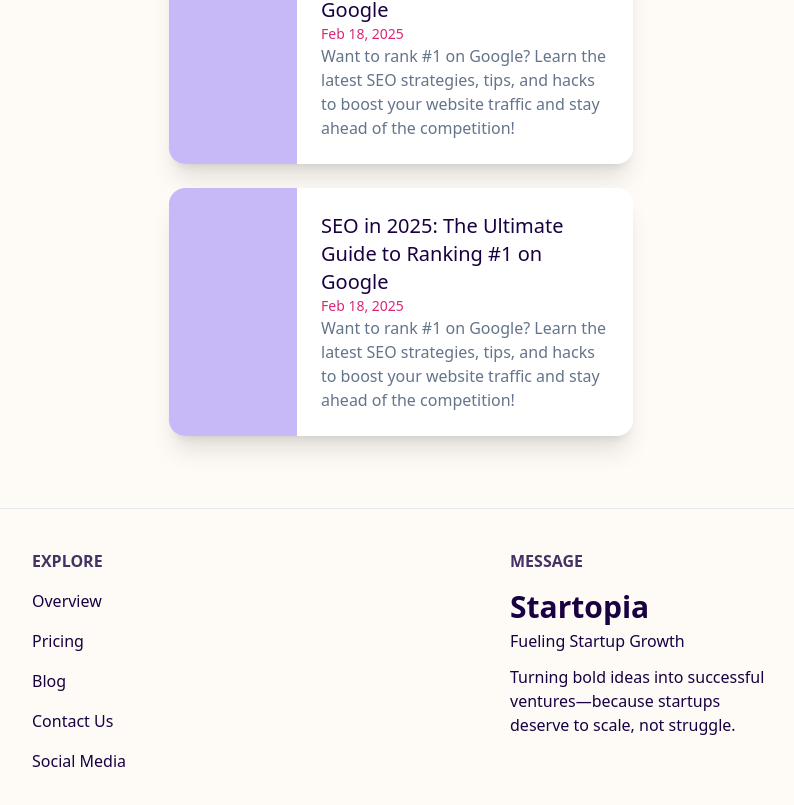
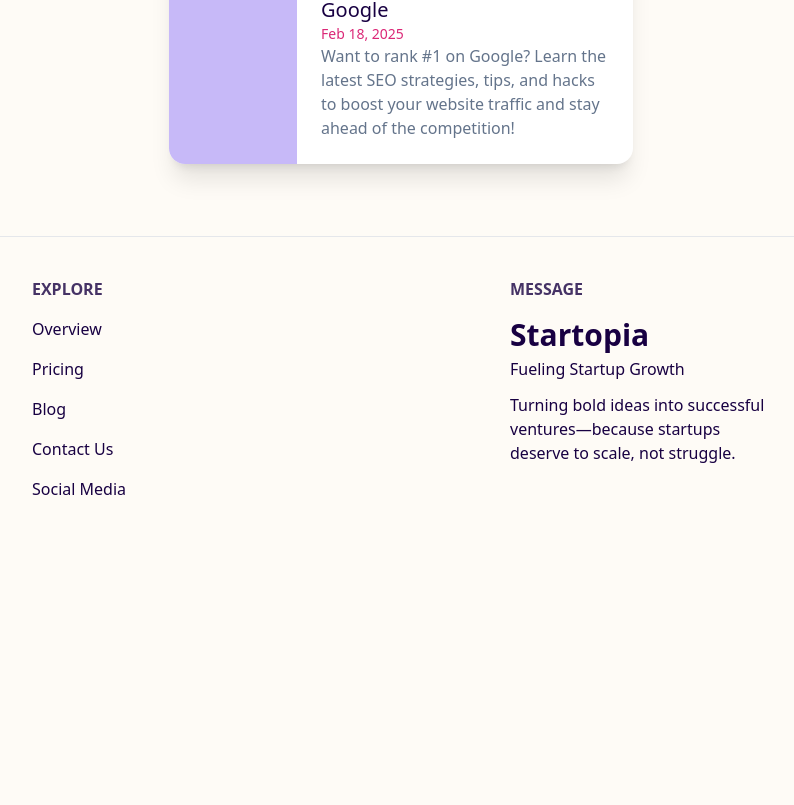
Before and after one commit to harhspalod/Startuppriavte, a SvelteKit app: page /blog in a window 1280 px wide. Shown: the part 932-1737 px from the top of the page, without its empty margins (239-1033 px from the left). After the commit the page ends 1477 px from the top, so only its background shows below. Built offline with nearby package versions, Linux system fonts and the light colour scheme.

Commit message:
updageit

```diff
--- a/src/routes/(marketing)/+layout.svelte
+++ b/src/routes/(marketing)/+layout.svelte
@@ -57,6 +57,8 @@
             class="border border-primary">Social Media</a
           >
         </li>
+        <li class="md:mx-2"><a href="/upcoming">Update</a></li>
+
         <li><a href="/blog">Blog</a></li>
         <li><a href="/pricing">Pricing</a></li>
         <li>
--- a/src/routes/(marketing)/blog/posts.ts
+++ b/src/routes/(marketing)/blog/posts.ts
@@ -21,13 +21,7 @@ const blogPosts: BlogPost[] = [
     link: "/blog/Saasblog",
     date: "2025-02-18",
   },
-  {
-    title: "SEO in 2025: The Ultimate Guide to Ranking #1 on Google",
-    description:
-      "Want to rank #1 on Google? Learn the latest SEO strategies, tips, and hacks to boost your website traffic and stay ahead of the competition!",
-    link: "/blog/Saasblog",
-    date: "2025-02-18",
-  },
+
   {
     title: "Ai in 2025: Integrate Ai to your life style",
     description:
```
